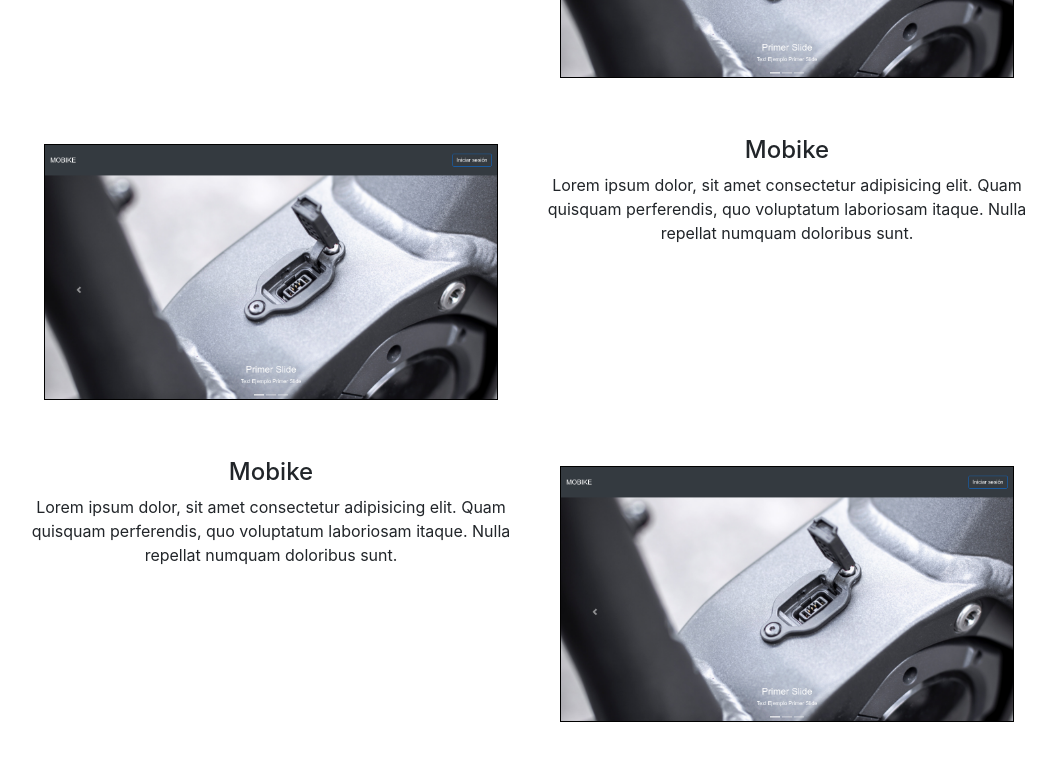
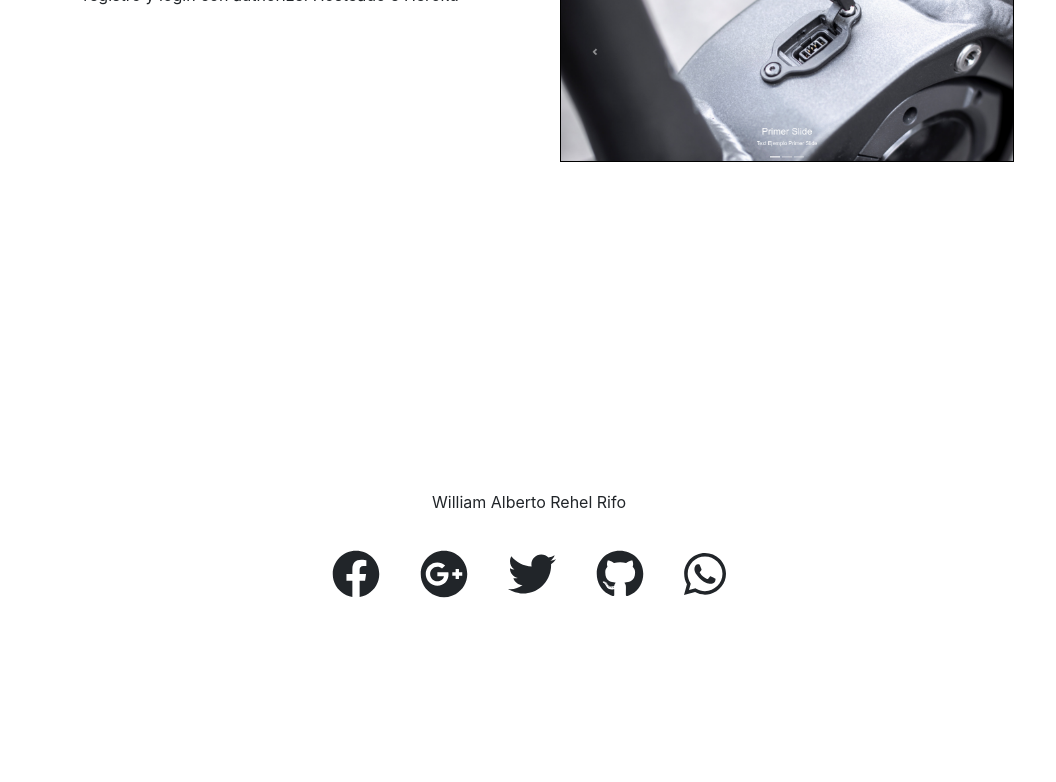
Before and after one commit to williamRR/portafolio, a React (Create React App) app: page / in a window 1280 px wide. Shown: the part 1440-2222 px from the top of the page, without its empty margins (111-1167 px from the left). After the commit the page ends 2082 px from the top, so only its background shows below. Built offline with nearby package versions, Linux system fonts and the light colour scheme.

Commit message:
Added footer

```diff
--- a/package.json
+++ b/package.json
@@ -3,12 +3,16 @@
   "version": "0.1.0",
   "private": true,
   "dependencies": {
+    "@fortawesome/fontawesome-svg-core": "^1.2.32",
+    "@fortawesome/free-brands-svg-icons": "^5.15.1",
+    "@fortawesome/react-fontawesome": "^0.1.11",
     "@testing-library/jest-dom": "^4.2.4",
     "@testing-library/react": "^9.5.0",
     "@testing-library/user-event": "^7.2.1",
     "bootstrap": "^4.5.2",
     "react": "^16.13.1",
     "react-bootstrap": "^1.3.0",
+    "react-bootstrap-icons": "^1.0.0",
     "react-dom": "^16.13.1",
     "react-router-dom": "^5.2.0",
     "react-scripts": "3.4.3",
--- a/src/components/FirstSection.js
+++ b/src/components/FirstSection.js
@@ -22,11 +22,9 @@ const FirstSection = () => {
         </Col>
         <Col xs={12} md={6}>
           <Jumbotron style={classes.jumbotron} className="align-center">
-            <span class="align-middle">
               <p className="text-muted">
                 Bienvenido a mi portafolio.
             </p>
-            </span>
           </Jumbotron>
         </Col>
       </Row>
--- a/src/components/Footer.js
+++ b/src/components/Footer.js
@@ -1,10 +1,39 @@
+import { FontAwesomeIcon } from '@fortawesome/react-fontawesome'
 import React from 'react'
+import { Col, Container, Row } from 'react-bootstrap'
+import { faFacebook, faGithub, faTwitter, faGooglePlus, faWhatsapp } from '@fortawesome/free-brands-svg-icons'
 
 const Footer = () => {
+
+  const classes={
+    icon: {
+      margin: "20px",
+    },
+    footer: {
+      marginTop: "40vh",
+      background: "white"
+    }
+  }
   return (
- <div id="footer">
-"FOOTER"
-</div>
+    <Container id="footer" fluid style={classes.footer} className="mb-0 justify-content-center">
+      <Row>
+        <Col className="text-center">
+          <p className="display-5">
+          William Alberto Rehel Rifo
+          </p>
+          </Col>
+      </Row>
+      <Row>
+        <Col className="text-center">
+          <FontAwesomeIcon style={classes.icon} size="3x" icon={faFacebook} />
+          <FontAwesomeIcon style={classes.icon} size="3x" icon={faGooglePlus} />
+          <FontAwesomeIcon style={classes.icon} size="3x" icon={faTwitter} />
+          <FontAwesomeIcon style={classes.icon} size="3x" icon={faGithub} />
+          <FontAwesomeIcon style={classes.icon} size="3x" icon={faWhatsapp} />
+        </Col>
+      </Row>
+    </Container>
+
 
   )
 }
--- a/src/components/SecondSection.js
+++ b/src/components/SecondSection.js
@@ -17,26 +17,11 @@ const SecondSection = () => {
     url: "https://mobikewr.herokuapp.com/",
     image: "mobike.png",
     description: "Sitio tipo CRUD desarrollado con Java, MySQL, Spring Security, Thymeleaf, Bootstrap, HTML y CSS. Implementado sistema de registro y login con authorize. Hosteado e Heroku "
-  },{
-    title: "Mobike",
-    url: "https://mobikewr.herokuapp.com/",
-    image: "mobike.png",
-    description: "Lorem ipsum dolor, sit amet consectetur adipisicing elit. Quam quisquam perferendis, quo voluptatum laboriosam itaque. Nulla repellat numquam doloribus sunt."
-  },{
-    title: "Mobike",
-    url: "https://mobikewr.herokuapp.com/",
-    image: "mobike.png",
-    description: "Lorem ipsum dolor, sit amet consectetur adipisicing elit. Quam quisquam perferendis, quo voluptatum laboriosam itaque. Nulla repellat numquam doloribus sunt."
-  }, {
-    title: "Mobike",
-    url: "https://mobikewr.herokuapp.com/",
-    image: "mobike.png",
-    description: "Lorem ipsum dolor, sit amet consectetur adipisicing elit. Quam quisquam perferendis, quo voluptatum laboriosam itaque. Nulla repellat numquam doloribus sunt."
   }]
 
   return (
     <Container id="secondSection" style={sectionStyle} className="text-center">
-      <h1 class="display-4">Proyectos</h1>
+      <h1 className="display-4">Proyectos</h1>
         {websites.map((site) => {
           return (
             <Site
```
Also changed, not shown: public/portafolio.png, 1 other file (tests, documents, lock files or other folders).
